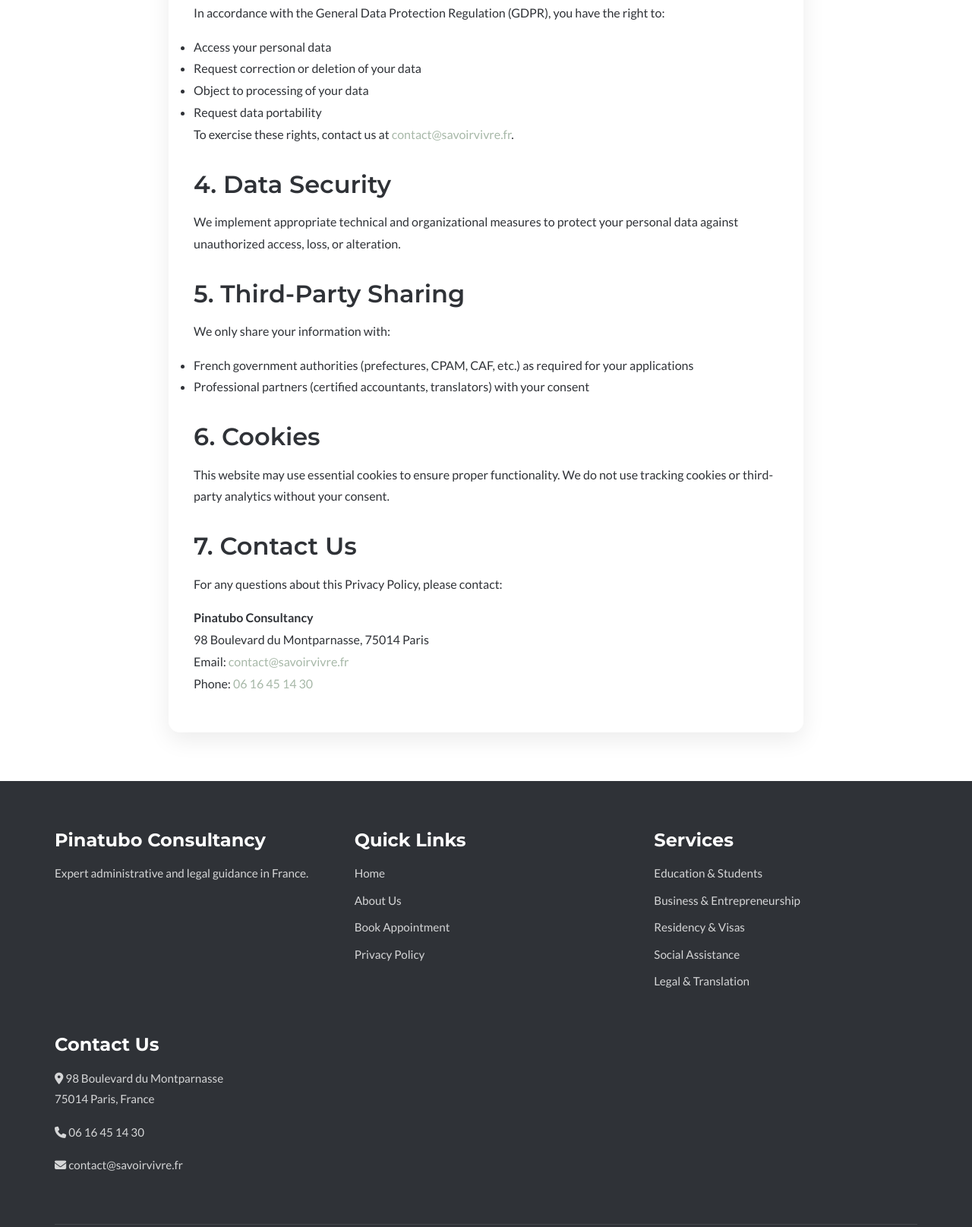
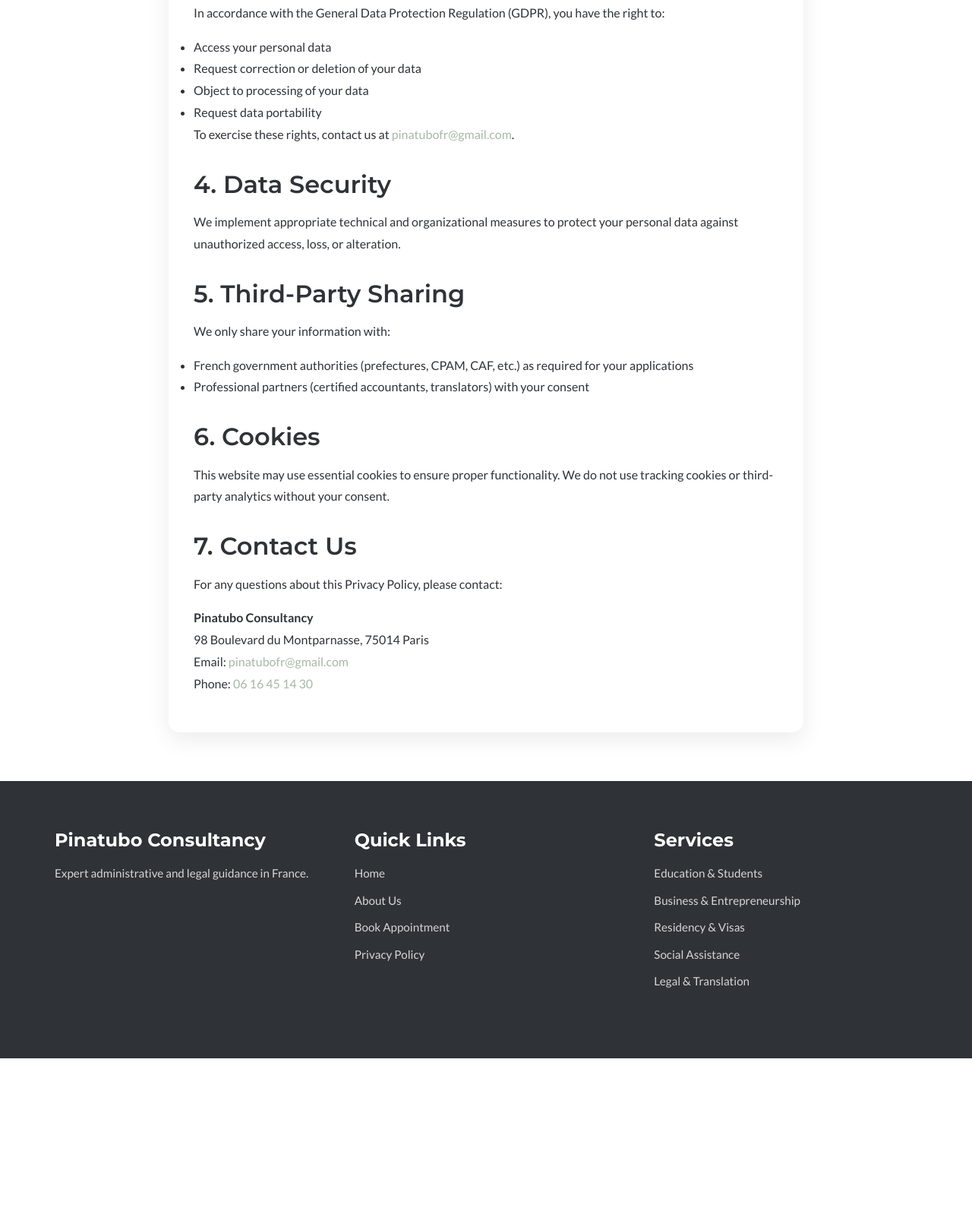
Before and after one commit to HarshRRs/pinatubo-consultancy, a plain HTML site: page privacy.html in a window 1280 px wide. Shown: the part 1185-2800 px from the top of the page at 76% size. After the commit the page ends 2578 px from the top, so only its background shows below. Drawn offline with Linux system fonts and the light colour scheme.

Commit message:
Update contact email

```diff
--- a/privacy.html
+++ b/privacy.html
@@ -91,7 +91,7 @@
                     <li>Request data portability</li>
                 </ul>
                 <p>To exercise these rights, contact us at <a
-                        href="mailto:contact@savoirvivre.fr">contact@savoirvivre.fr</a>.</p>
+                        href="mailto:pinatubofr@gmail.com">pinatubofr@gmail.com</a>.</p>
 
                 <h3 style="margin-top: var(--spacing-md);">4. Data Security</h3>
                 <p>We implement appropriate technical and organizational measures to protect your personal data against
@@ -113,7 +113,7 @@
                 <p>For any questions about this Privacy Policy, please contact:</p>
                 <p><strong>Pinatubo Consultancy</strong><br>
                     98 Boulevard du Montparnasse, 75014 Paris<br>
-                    Email: <a href="mailto:contact@savoirvivre.fr">contact@savoirvivre.fr</a><br>
+                    Email: <a href="mailto:pinatubofr@gmail.com">pinatubofr@gmail.com</a><br>
                     Phone: <a href="tel:+33616451430">06 16 45 14 30</a></p>
             </div>
         </div>
@@ -147,20 +147,6 @@
                         <li><a href="services/legal.html">Legal & Translation</a></li>
                     </ul>
                 </div>
-
-                <div class="footer-section">
-                    <h4>Contact Us</h4>
-                    <p><i class="fas fa-map-marker-alt"></i> 98 Boulevard du Montparnasse<br>75014 Paris, France</p>
-                    <p><i class="fas fa-phone"></i> <a href="tel:+33616451430">06 16 45 14 30</a></p>
-                    <p><i class="fas fa-envelope"></i> <a
-                            href="mailto:contact@savoirvivre.fr">contact@savoirvivre.fr</a></p>
-                </div>
-            </div>
-
-            <div class="footer-bottom">
-                <p>&copy; 2024 Pinatubo Consultancy. All rights reserved.</p>
-            </div>
-        </div>
     </footer>
 
     <div class="whatsapp-widget">
```
Also changed, not shown: about.html (+1 -14 lines), booking.html (+1 -14 lines), index.html (+1 -1 lines), services/business.html (+0 -13 lines), services/education.html (+0 -13 lines), services/legal.html (+0 -13 lines), services/residency.html (+0 -13 lines), services/social.html (+0 -13 lines), 1 other file.
